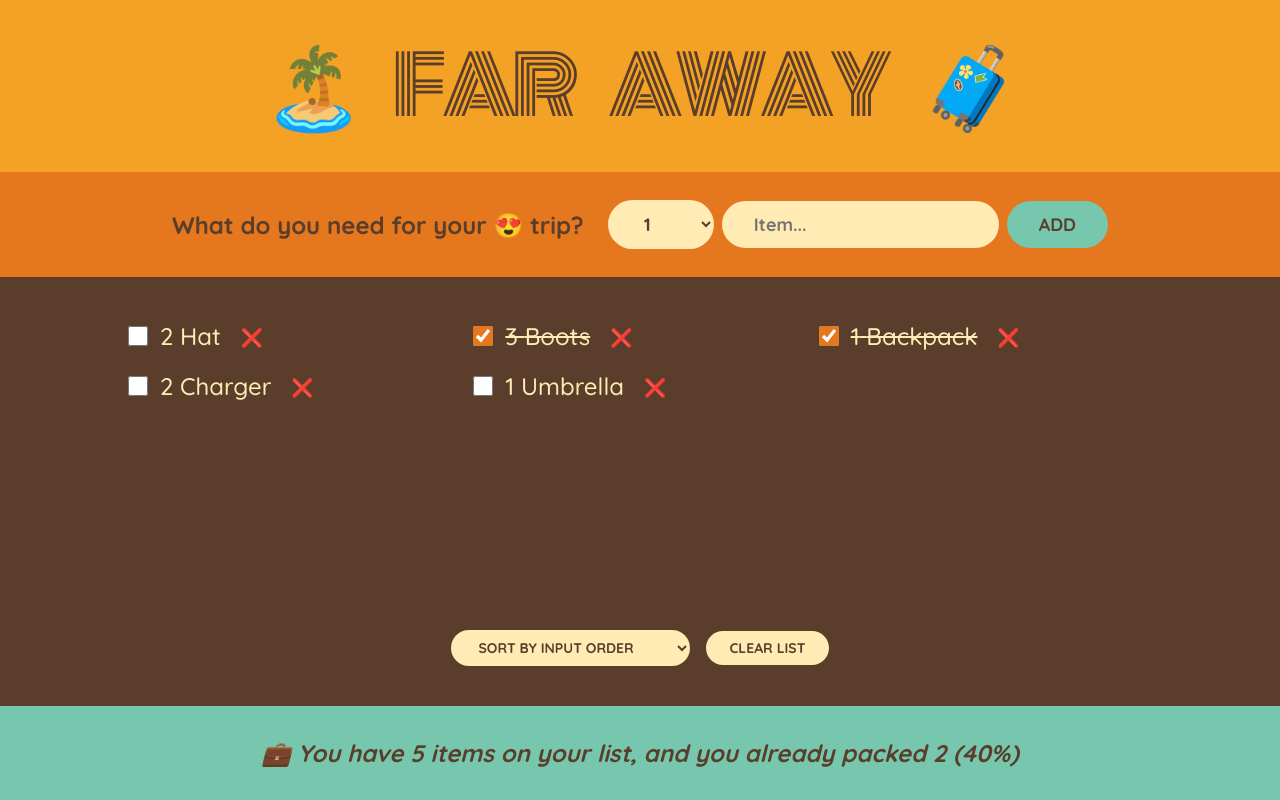
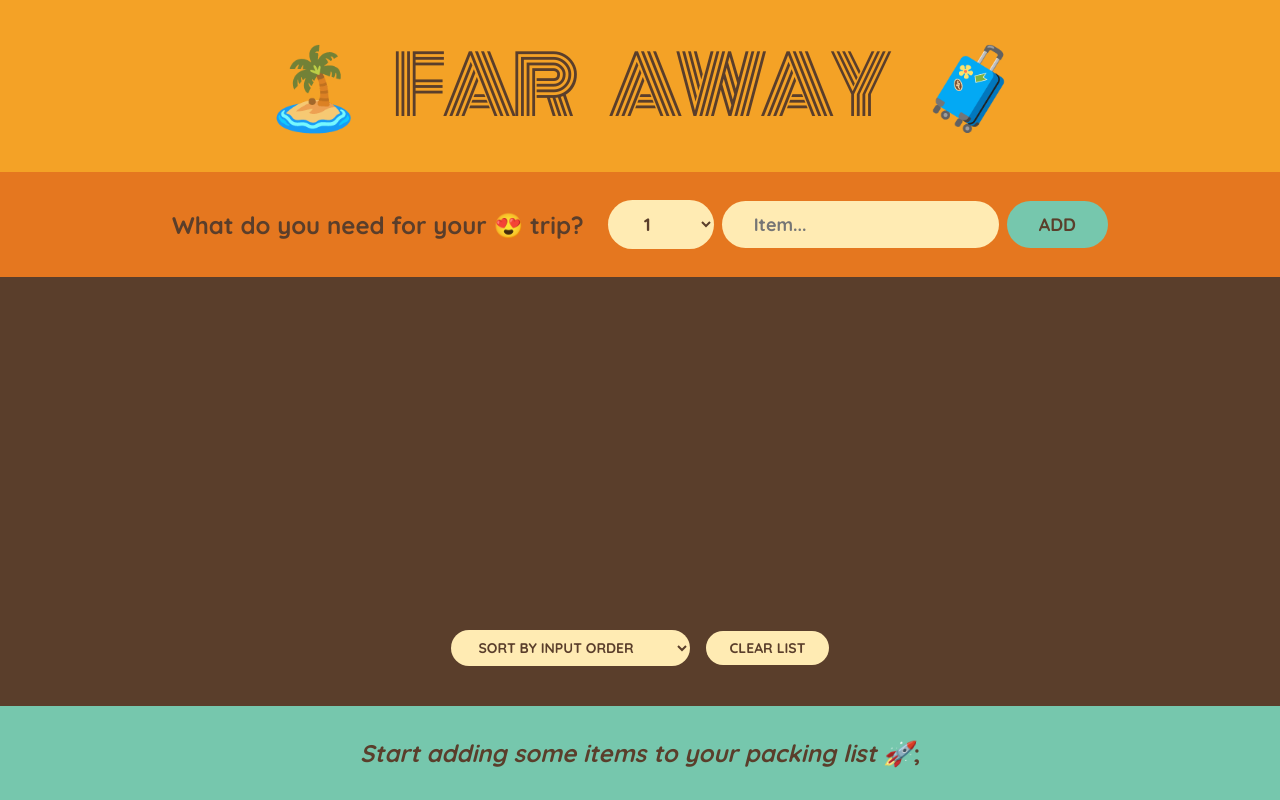
Before and after one commit to aleksandr-e-lebedev/travel-list, a React (Vite) app: page / in a window 1280 px wide. Built offline with nearby package versions, Linux system fonts and the light colour scheme.

Commit message:
feat: implement adding new travel item to packing list

```diff
--- a/src/App.tsx
+++ b/src/App.tsx
@@ -1,3 +1,5 @@
+import { useState } from 'react';
+
 import Logo from '@/components/Logo';
 import AddForm from '@/components/AddForm';
 import PackingList from '@/components/PackingList';
@@ -5,44 +7,17 @@ import Stats from '@/components/Stats';
 
 import { ListItemType } from '@/types';
 
-const items: ListItemType[] = [
-  {
-    id: 1,
-    description: 'Hat',
-    quantity: 2,
-    packed: false,
-  },
-  {
-    id: 2,
-    description: 'Boots',
-    quantity: 3,
-    packed: true,
-  },
-  {
-    id: 3,
-    description: 'Backpack',
-    quantity: 1,
-    packed: true,
-  },
-  {
-    id: 4,
-    description: 'Charger',
-    quantity: 2,
-    packed: false,
-  },
-  {
-    id: 5,
-    description: 'Umbrella',
-    quantity: 1,
-    packed: false,
-  },
-];
+export default function App() {
+  const [items, setItems] = useState<ListItemType[]>([]);
 
-export default function App() {
+  function handleAddItem(newItem: ListItemType) {
+    setItems([...items, newItem]);
+  }
+
   return (
     <div className="app">
       <Logo />
-      <AddForm />
+      <AddForm onAddItem={handleAddItem} />
       <PackingList items={items} />
       <Stats items={items} />
     </div>
--- a/src/components/AddForm.tsx
+++ b/src/components/AddForm.tsx
@@ -1,6 +1,39 @@
-export default function AddForm() {
+import { useState } from 'react';
+
+import { ListItemType } from '@/types';
+
+interface Props {
+  onAddItem: (newItem: ListItemType) => void;
+}
+
+export default function AddForm({ onAddItem }: Props) {
+  const [quantity, setQuantity] = useState(1);
+  const [description, setDescription] = useState('');
+
   function handleSubmit(e: React.FormEvent<HTMLFormElement>) {
     e.preventDefault();
+
+    if (!description) return;
+
+    const newItem: ListItemType = {
+      id: Date.now(),
+      description,
+      quantity,
+      packed: false,
+    };
+
+    onAddItem(newItem);
+
+    setQuantity(1);
+    setDescription('');
+  }
+
+  function handleSelectChange(e: React.ChangeEvent<HTMLSelectElement>) {
+    setQuantity(Number(e.target.value));
+  }
+
+  function handleInputChange(e: React.ChangeEvent<HTMLInputElement>) {
+    setDescription(e.target.value);
   }
 
   return (
@@ -10,6 +43,8 @@ export default function AddForm() {
         className="add-form__form-control add-form__count-select"
         name="count"
         id="count"
+        value={quantity}
+        onChange={handleSelectChange}
       >
         {Array.from({ length: 20 }, (_item, index) => (
           <option
@@ -27,6 +62,8 @@ export default function AddForm() {
         name="add-item"
         id="add-item"
         placeholder="Item..."
+        value={description}
+        onChange={handleInputChange}
       />
       <button
         className="add-form__form-control add-form__submit-button"
```
